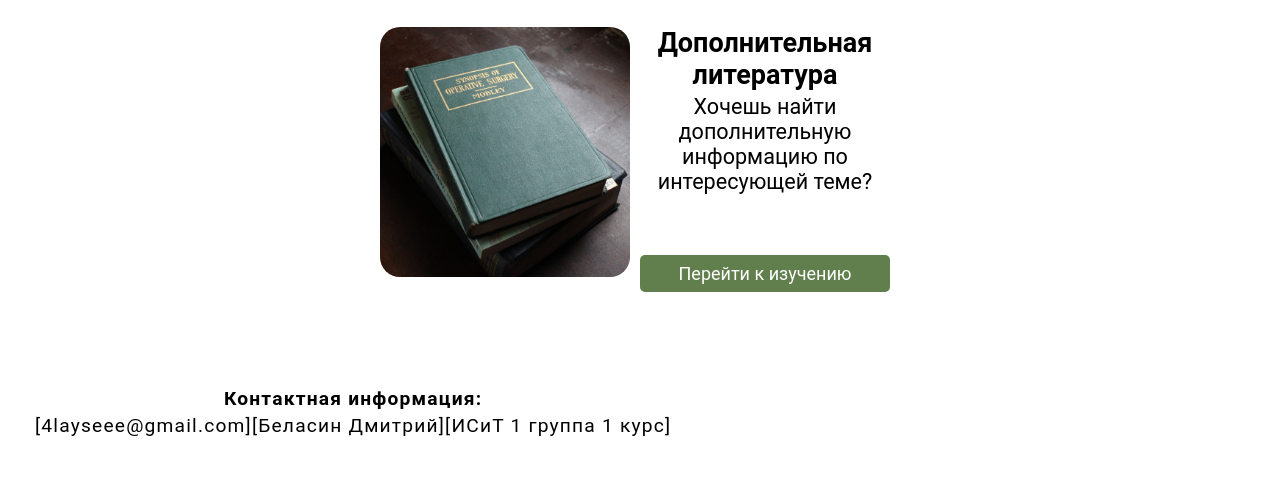
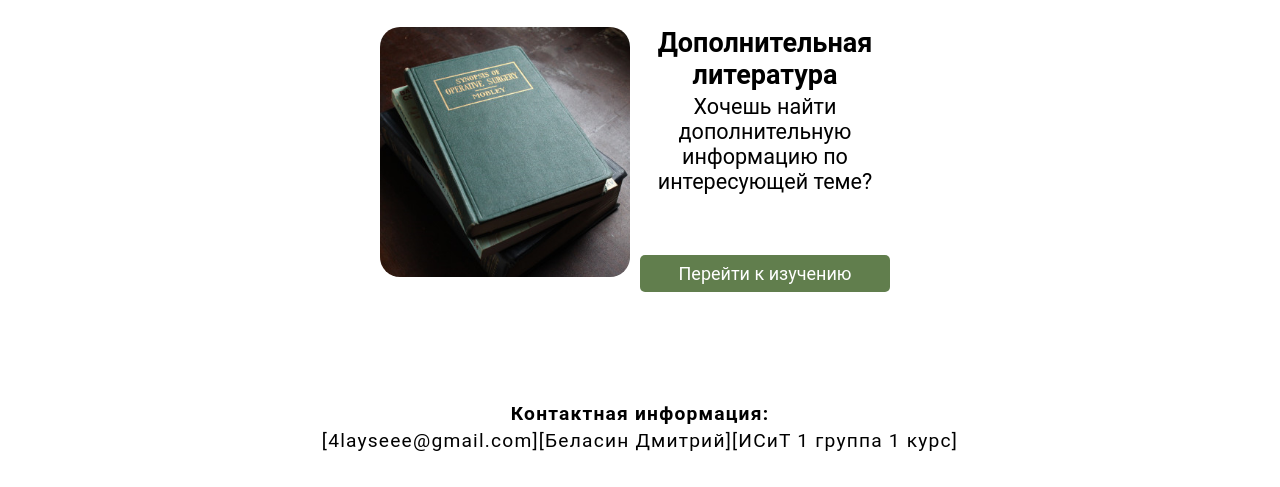
Before and after one commit to D1vineQQ/Course-project, a plain HTML site: page index.html in a window 1280 px wide. Shown: the part 1517-2004 px from the top of the page. Drawn offline with Linux system fonts and the light colour scheme.

```diff
--- a/java-script/sliders.js
+++ b/java-script/sliders.js
@@ -1,5 +1,5 @@
 $(function () {
-    let table = $('.footer'), tbody = "", fileAdress = "https://raw.githubusercontent.com/D1vineQQ/Course-project/Experimental/footer.xml";
+    let table = $('.footer'), tbody = "", fileAdress = "https://raw.githubusercontent.com/D1vineQQ/Course-project/main/footer.xml";
 
     const RequestObject = {
 
--- a/style/header.scss
+++ b/style/header.scss
@@ -99,6 +99,9 @@
 }
 
 footer {
+  table{
+    margin: auto;
+  }
   font-family: Roboto, sans-serif;
   font-size: larger;
   text-align: center;
@@ -106,8 +109,6 @@
   padding: 32px;
   margin-top: 50px;
   letter-spacing: 1.2px;
-  margin: auto;
-  text-align: center;
 }
 
 * {
--- a/style/style.scss
+++ b/style/style.scss
@@ -218,18 +218,6 @@
   }
 }
 
-
-
-footer {
-  font-family: Roboto, sans-serif;
-  font-size: larger;
-  text-align: center;
-  // background-color: rgb(241, 241, 241);
-  padding: 32px;
-  margin-top: 50px;
-  letter-spacing: 1.2px;
-}
-
 .entrance-image1 {
   background-image: url(../pictures/lavender.jpg);
   width: 100%;
```
Also changed, not shown: style/header.css, style/style.css, 2 other files.
